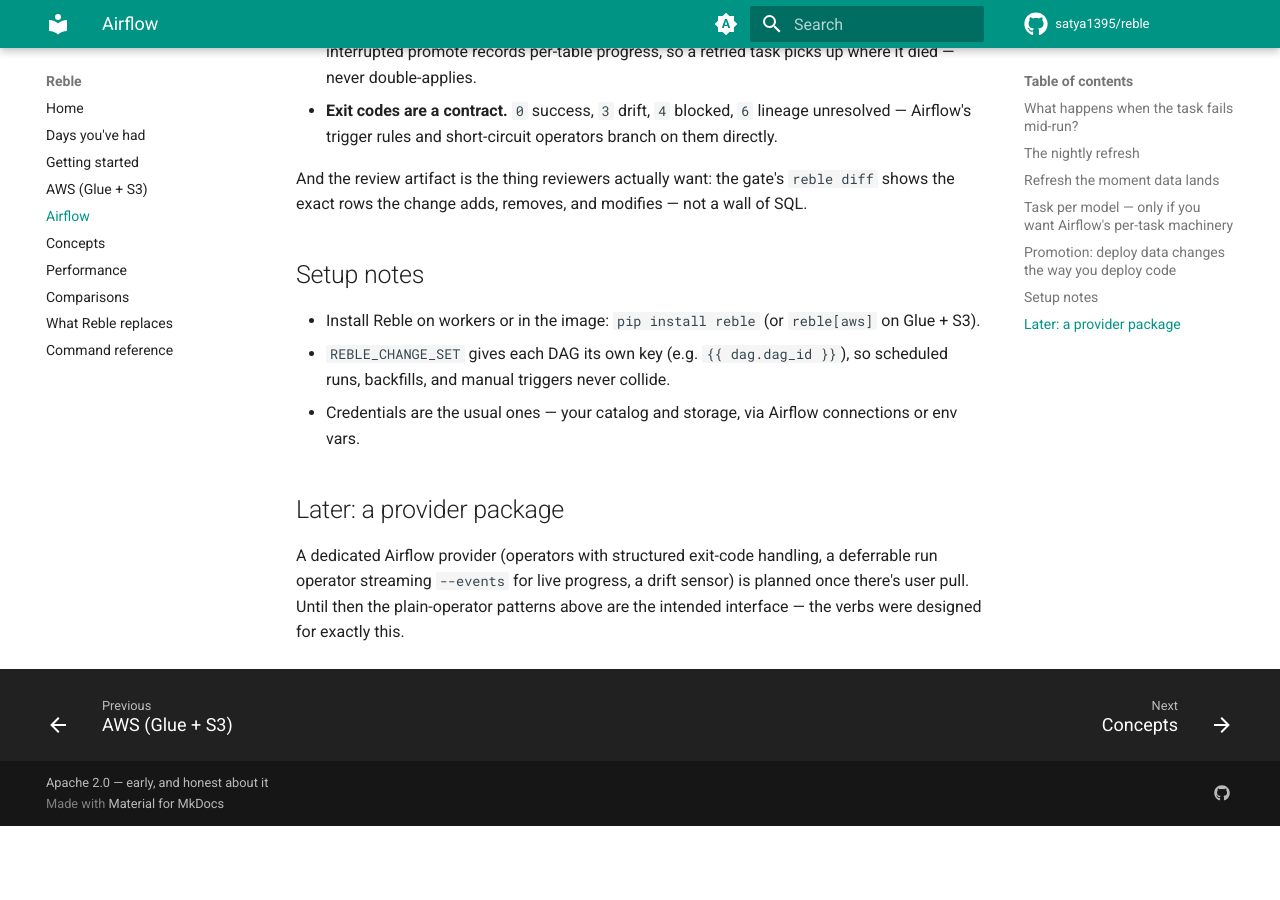
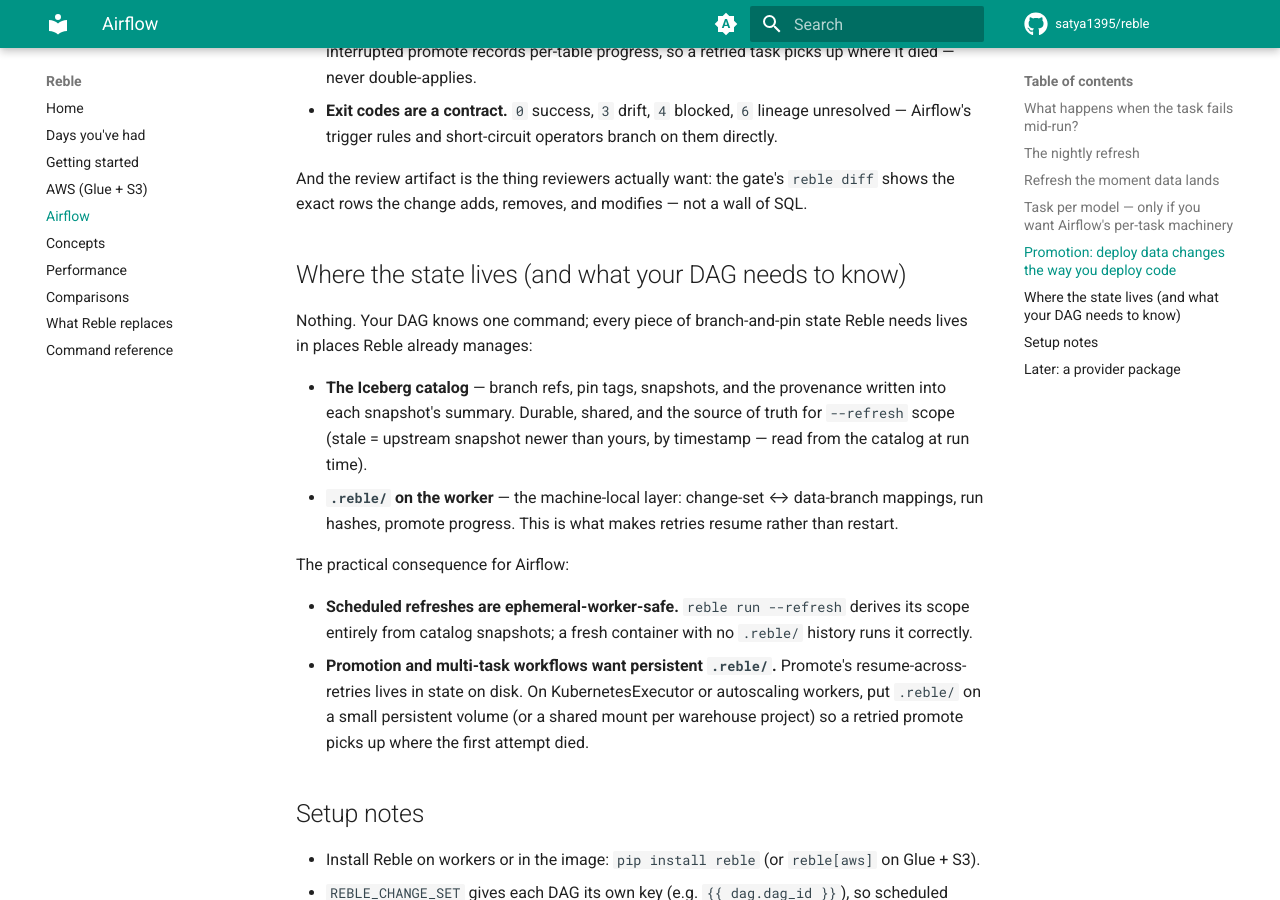
Before and after one commit to satya1395/reble, an MkDocs documentation site: the page built from docs/airflow.md, in a window 1280 px wide and 900 px high, scrolled down 2794 px. Built offline with MkDocs 1.6.1 and Material for MkDocs 9.7.7, drawn with Linux system fonts in a browser that asks for light colours; comment, search, counter and statistics services are not loaded; before the commit the page ends 3620 px from its top, so only the background shows below that.

Commit message:
docs: where the state lives — DAGs stay ignorant by design
Catalog holds branches/pins/snapshots (refresh scope comes from there,
so ephemeral workers are safe); .reble/ holds mappings and promote
progress (persistent volume needed for resume-across-retries). AWS
tutorial's production section points at it.

```diff
--- a/docs/airflow.md
+++ b/docs/airflow.md
@@ -150,6 +150,30 @@
 `reble diff` shows the exact rows the change adds, removes, and modifies
 — not a wall of SQL.
 
+## Where the state lives (and what your DAG needs to know)
+
+Nothing. Your DAG knows one command; every piece of branch-and-pin state
+Reble needs lives in places Reble already manages:
+
+- **The Iceberg catalog** — branch refs, pin tags, snapshots, and the
+  provenance written into each snapshot's summary. Durable, shared, and
+  the source of truth for `--refresh` scope (stale = upstream snapshot
+  newer than yours, by timestamp — read from the catalog at run time).
+- **`.reble/` on the worker** — the machine-local layer: change-set ↔
+  data-branch mappings, run hashes, promote progress. This is what makes
+  retries resume rather than restart.
+
+The practical consequence for Airflow:
+
+- **Scheduled refreshes are ephemeral-worker-safe.** `reble run --refresh`
+  derives its scope entirely from catalog snapshots; a fresh container
+  with no `.reble/` history runs it correctly.
+- **Promotion and multi-task workflows want persistent `.reble/`.**
+  Promote's resume-across-retries lives in state on disk. On
+  KubernetesExecutor or autoscaling workers, put `.reble/` on a small
+  persistent volume (or a shared mount per warehouse project) so a
+  retried promote picks up where the first attempt died.
+
 ## Setup notes
 
 - Install Reble on workers or in the image: `pip install reble`
```
Also changed, not shown: docs/aws.md (+6 -3 lines).
